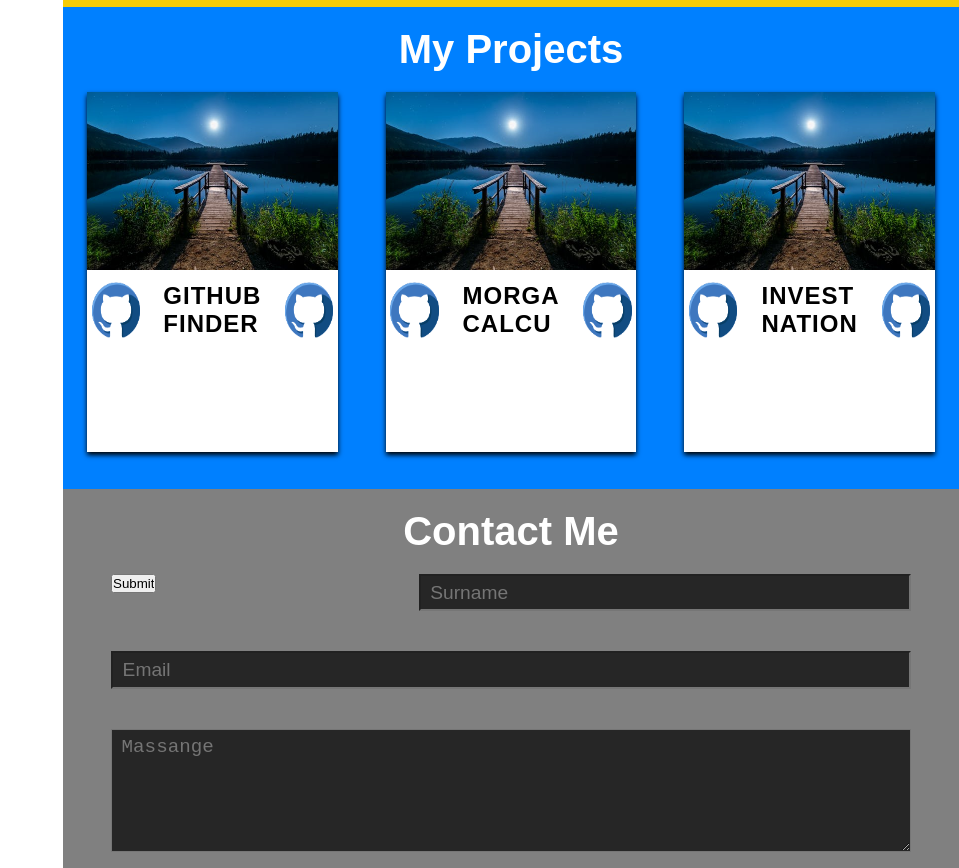
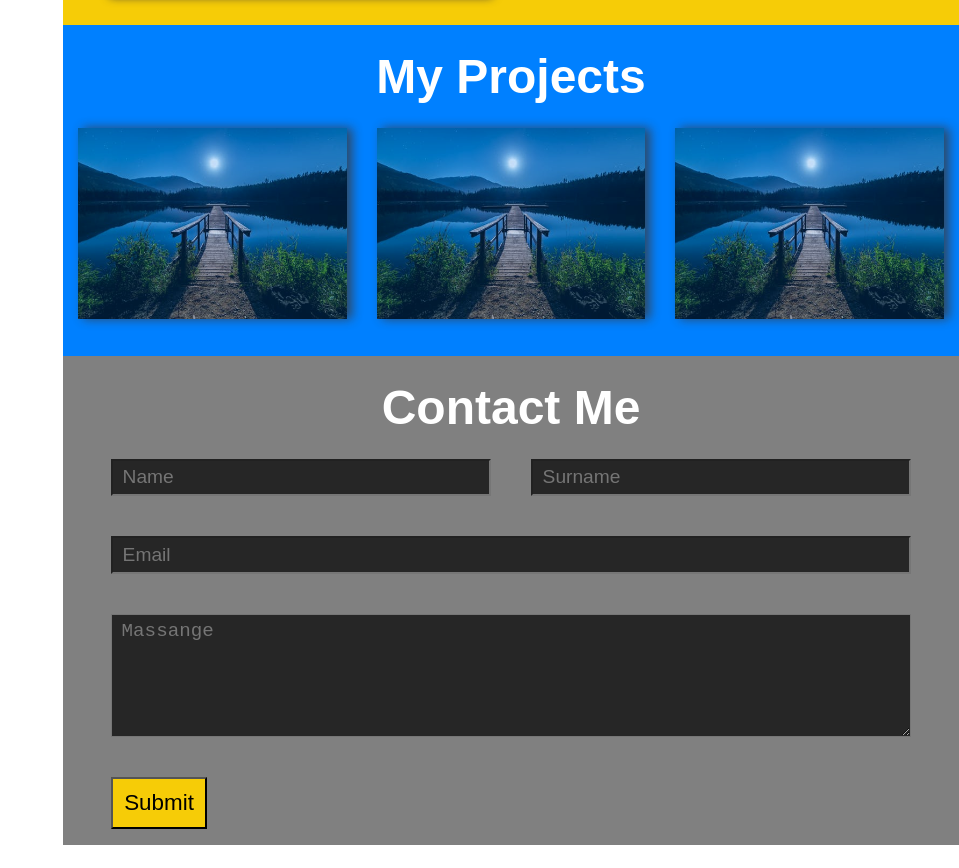
Before and after one commit to Leletungalo/my-portfolio, a website: page index.html in a window 1280 px wide. Shown: the part 1203-2071 px from the top of the page, without its empty margins (321-1280 px from the left). After the commit the page ends 2048 px from the top, so only its background shows below. Drawn offline with Linux system fonts and the light colour scheme.

```diff
--- a/css/stayle.css
+++ b/css/stayle.css
@@ -151,7 +151,7 @@
 	color: white;
 	margin: 0;
 	padding: 0.5em;
-	font-size: 2.5rem;
+	font-size: 3rem;
 }
 
 #mySkills {
@@ -191,50 +191,15 @@
 	justify-content: space-around;
 }
 
-.con {
-	width: 28%;
-	height: 45vh;
-	overflow: hidden;
-	box-shadow: 0 3px 5px black;
-	background-color: white;
-	transition-property: height;
-	transition-duration: 1s;
-	transition-timing-function: linear;
-}
-/*
-
-.con:hover{
-    height: 55vh;
-}*/
-
-.con .projectImage {
-	width: 100%;
+.projects {
+	width: 30%;
+	opacity: 0.8;
+	box-shadow: 5px 0 10px #3d3939;
+	transition: all 0.5s;
 }
 
-.con .projectInfo {
-	display: flex;
-	justify-content: space-between;
-	padding: 0.5em 0.3em;
-}
-
-.projectInfo {
-	padding: 0.3em 0.5em;
-}
-
-.projectHeading {
-	font-weight: 800;
-	font-size: 1.5rem;
-	margin: 0;
-	text-transform: uppercase;
-	letter-spacing: 1px;
-}
-
-.projectIcon {
-	width: 20%;
-}
-
-.con p {
-	display: none;
+.projects:hover {
+	opacity: 1;
 }
 
 /*form */
@@ -261,6 +226,11 @@
 	color: white;
 }
 
+#contact input[type="submit"] {
+	font-size: 1.4rem;
+	padding: 0.5em;
+	background-color: var(--primary);
+}
 #name {
 	grid-area: name;
 }
--- a/index.html
+++ b/index.html
@@ -58,13 +58,13 @@
           love challenging myself and learning new technology that is why i am
           currently learning back end languages.
         </p>
-        <a href="#skills" class="waves-effect hoverable">Contact</a>
+        <a href="#skills" >My skills</a>
       </div>
       <div id="skills">
         <h2 class="subHeading">My Skills</h2>
         <div id="mySkills">
           <div class="left">
-            <h3>What i do best</h3>
+            <h3>Primary</h3>
             <ul>
               <li class="skills-liks">JavaScript</li>
               <li class="skills-liks">React.js</li>
@@ -74,7 +74,7 @@
             </ul>
           </div>
           <div class="right">
-            <h3>In developement</h3>
+            <h3>Secondary</h3>
             <ul>
               <li class="skills-liks">Node.js</li>
               <li class="skills-liks">MangoDB</li>
@@ -87,43 +87,17 @@
       <div id="projects">
         <h2 class="subHeading">My Projects</h2>
         <div class="projectDisplay">
-          <div class="con">
-            <img src="./images/photo.jpeg" alt="" class="projectImage" />
-            <div class="projectInfo">
-              <img src="./images/git-hub.png" alt="" class="projectIcon" />
-              <h4 class="projectHeading center-align">
-                GitHub <br />
-                Finder
-              </h4>
-              <img src="./images/git-hub.png" alt="" class="projectIcon" />
-            </div>
-          </div>
-          <div class="con">
-            <img src="./images/photo.jpeg" alt="" class="projectImage" />
-            <div class="projectInfo">
-              <img src="./images/git-hub.png" alt="" class="projectIcon" />
-              <h4 class="projectHeading center-align">
-                Morga <br />                Calcu
-              </h4>
-              <img src="./images/git-hub.png" alt="" class="projectIcon" />
-            </div>
-          </div>
-          <div class="con">
-            <img src="./images/photo.jpeg" alt="" class="projectImage" />
-            <div class="projectInfo">
-              <img src="./images/git-hub.png" alt="" class="projectIcon" />
-              <h4 class="projectHeading center-align">
-                Invest <br />
-                Nation
-              </h4>
-              <img src="./images/git-hub.png" alt="" class="projectIcon" />
-            </div>
-          </div>
+            <img class="projects" src="./images/photo.jpeg" alt="" class="projectImage" />
+
+            <img class="projects" src="./images/photo.jpeg" alt="" class="projectImage" />
+
+            <img class="projects" src="./images/photo.jpeg" alt="" class="projectImage" />
+
         </div>
       </div>
       <div id="contact">
         <h2 class="subHeading">Contact Me</h2>
-        <form name="Portfolio" method="POST" data-netlify="true>
+        <form name="Portfolio" method="POST" data-netlify="true" >
           <input
             type="text"
             placeholder="Name"
```
